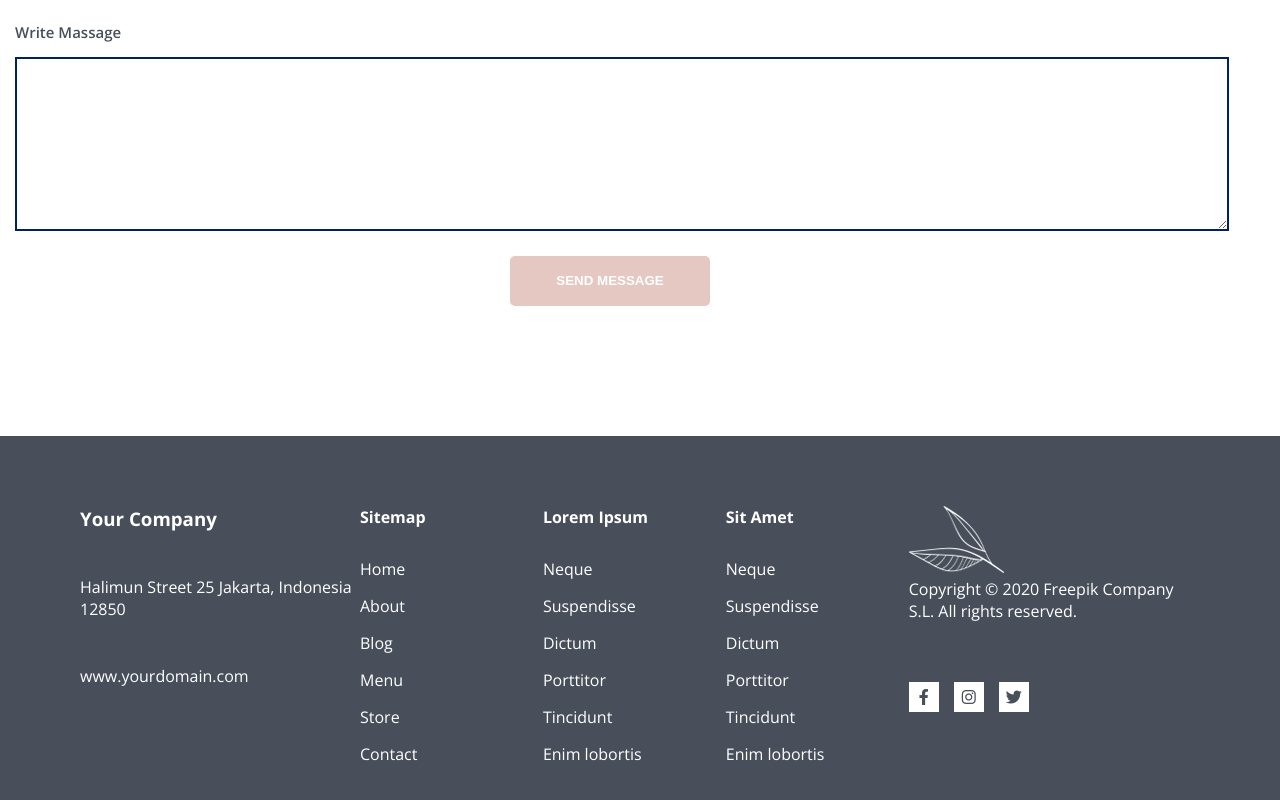
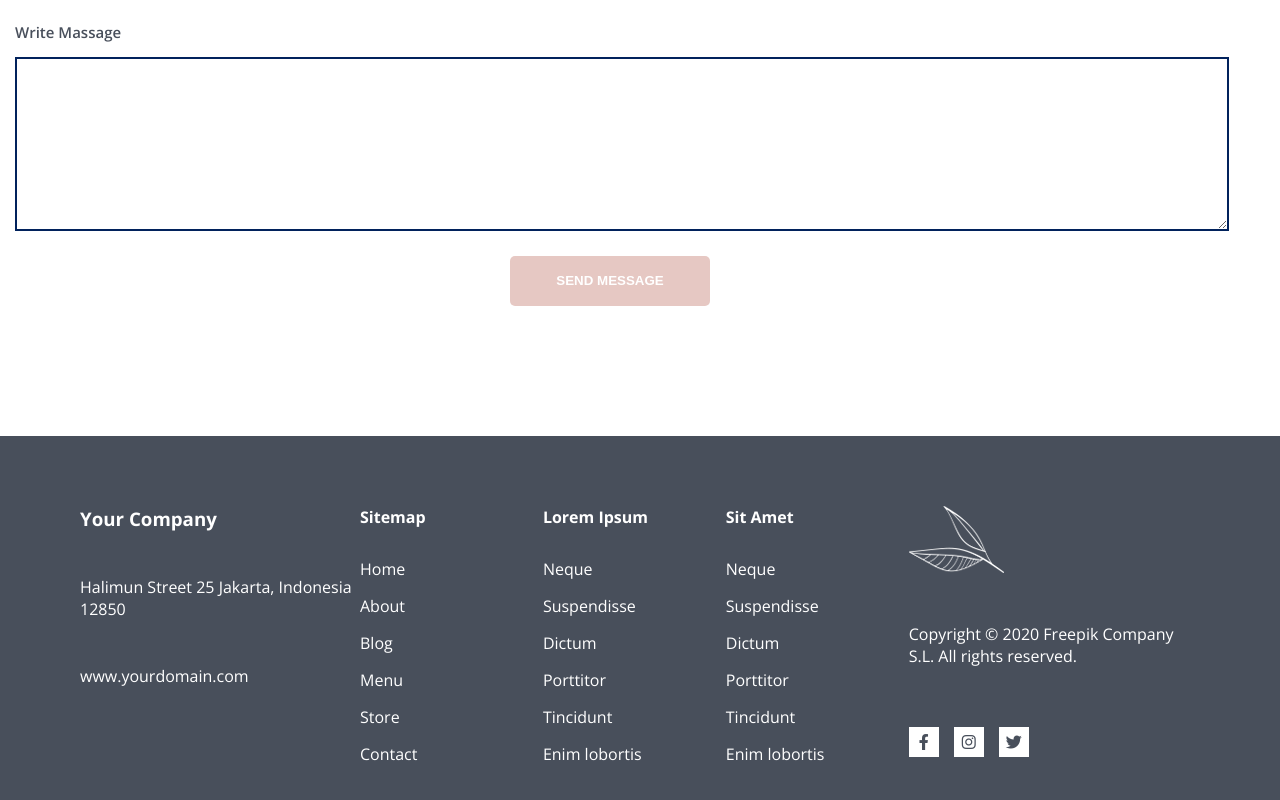
Before and after one commit to dulaliadhikary/yoga-html, a plain HTML site: page index.html in a window 1280 px wide. Shown: the part 6151-6951 px from the top of the page. Drawn offline with nearby package versions, Linux system fonts and the light colour scheme.

Commit message:
new icon

```diff
--- a/assest/css/style.scss
+++ b/assest/css/style.scss
@@ -400,6 +400,9 @@ body{
             }
         }
         &.about-social{
+            .footer-logo {
+                padding-bottom: 45px;
+            }
             ul{
                 margin-top: 15px;
                 display: flex;
@@ -417,6 +420,7 @@ body{
                 }
             }
         }
+
     }
 }
 // footer section end
--- a/index.html
+++ b/index.html
@@ -351,7 +351,9 @@
             </div>
             <div class="col-3">
                 <div class="footer-widget about-social">
-                    <img src="assest/images/footer-logo.png" alt="footer logo">
+                    <div class="footer-logo">
+                        <img src="assest/images/footer-logo.png" alt="footer logo">
+                    </div>
                     <p>Copyright ©  2020 Freepik
                       Company S.L. All rights reserved.
                     </p>
```
Also changed, not shown: assest/css/style.css, 1 other file.
